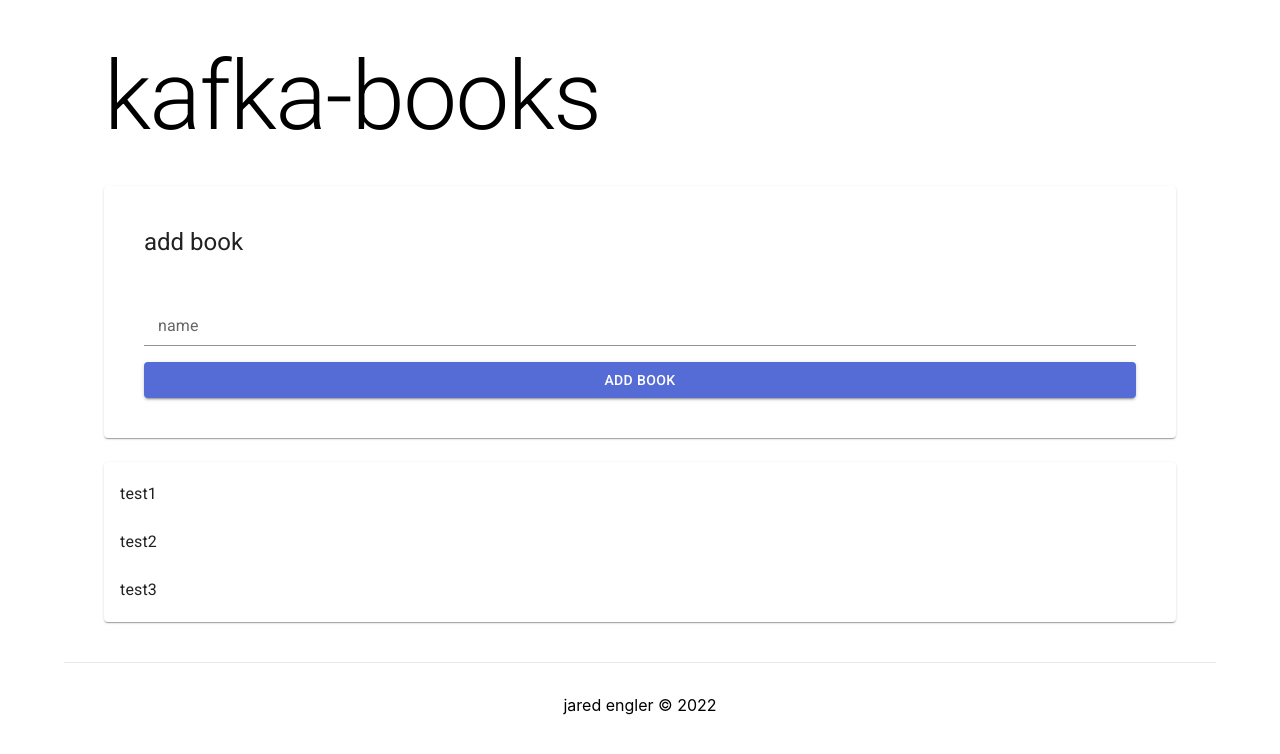
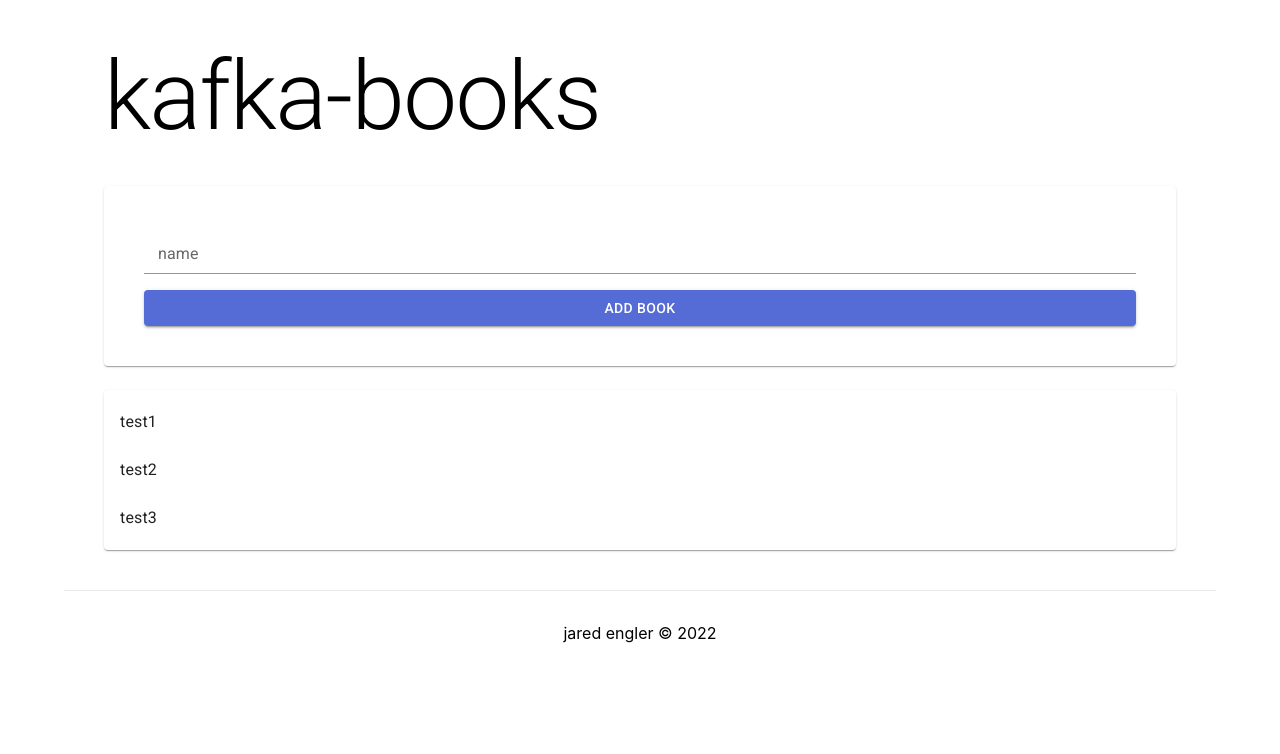
Before and after one commit to lagooned/kafka-bookstore, a Next.js app in the folder reg-ui/: page / in a window 1280 px wide. Shown: the top 754 px of the page. Built offline with nearby package versions, Linux system fonts and the light colour scheme.

Commit message:
pages/index.tsx: AddBookCard / remove title

```diff
--- a/reg-ui/pages/index.tsx
+++ b/reg-ui/pages/index.tsx
@@ -34,7 +34,6 @@ const AddBook = () => {
 
   return (
     <AddBookCard>
-      <Typography variant="h5" paddingBottom="5vmin">add book</Typography>
       <FormControl fullWidth>
         <InputLabel htmlFor="book-name">name</InputLabel>
         <Input id="book-name" fullWidth />
```
